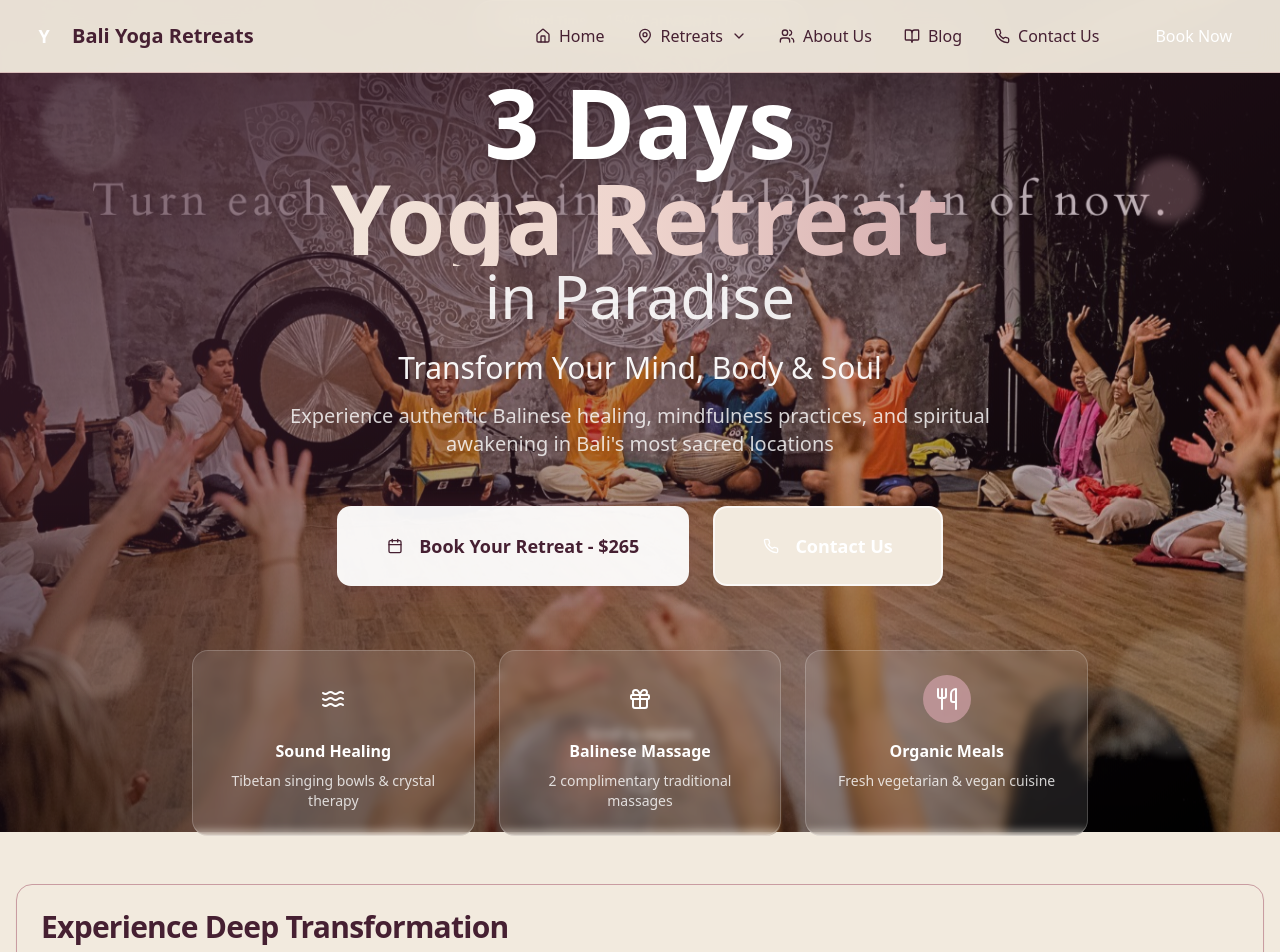
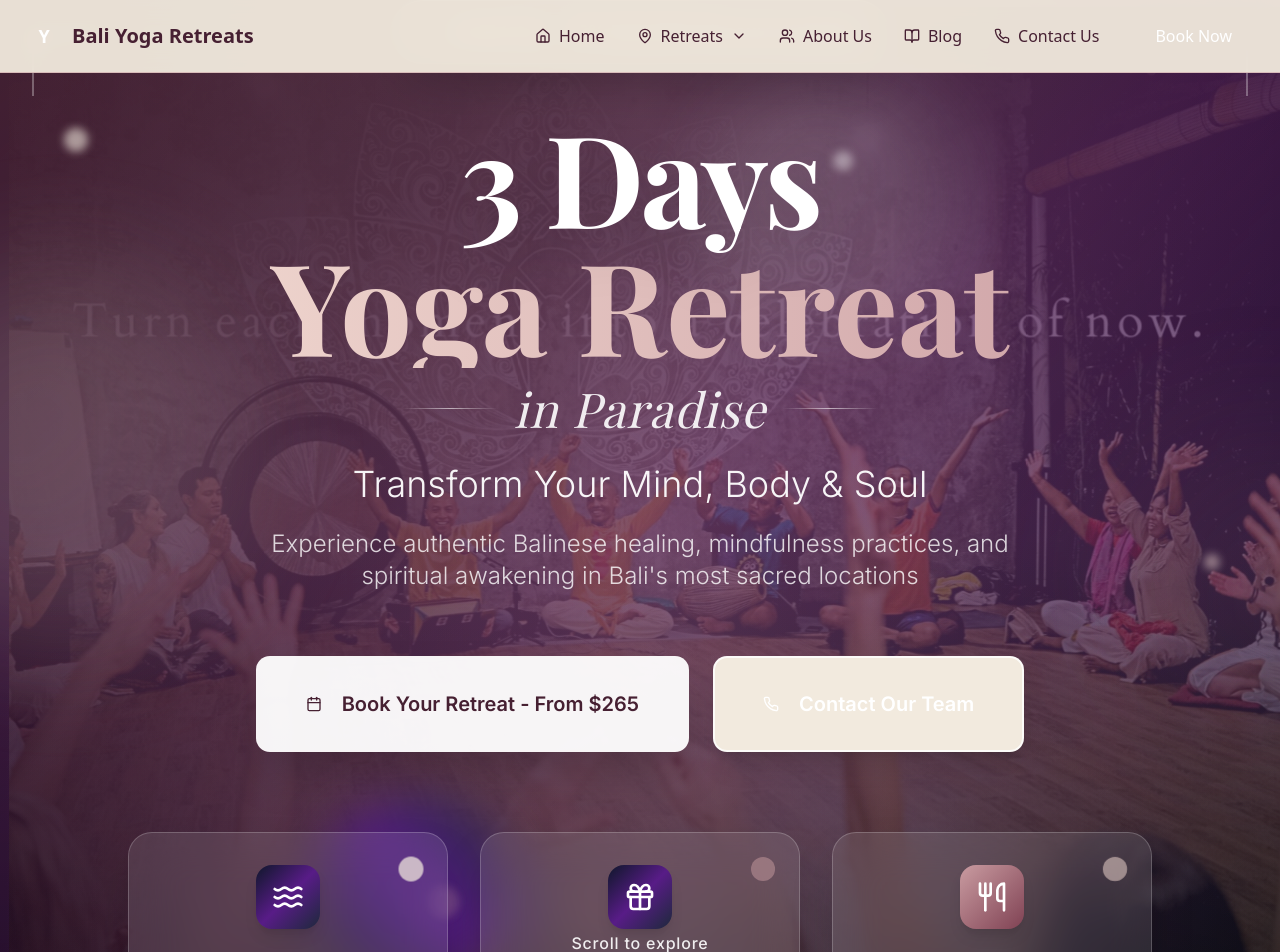
Before and after one commit to hyabyslogin-ux/radiant-asana-site, a React (Vite) app: page /3-days-retreat in a window 1280 px wide. Shown: the top 952 px of the page. Built offline with nearby package versions, Linux system fonts and the light colour scheme.

Commit message:
Redesign 3 Days Retreat page

```diff
--- a/index.html
+++ b/index.html
@@ -6,6 +6,11 @@
     <title>Bali Yoga Retreats - Authentic Yoga Experiences in Ubud, Uluwatu & Canggu</title>
     <meta name="description" content="Transform your life with authentic yoga retreats in Bali. Experience Ubud's spiritual energy, Uluwatu's clifftop serenity, and Canggu's vibrant wellness culture. 3-11 day programs available." />
     <meta name="author" content="Serenity Yoga Studio" />
+
+    <!-- Google Fonts -->
+    <link rel="preconnect" href="https://fonts.googleapis.com">
+    <link rel="preconnect" href="https://fonts.gstatic.com" crossorigin>
+    <link href="https://fonts.googleapis.com/css2?family=Playfair+Display:wght@400;500;600;700;800&family=Inter:wght@300;400;500;600;700&display=swap" rel="stylesheet">
 
     <meta property="og:title" content="Bali Yoga Retreats - Authentic Yoga Experiences in Ubud, Uluwatu & Canggu" />
     <meta property="og:description" content="Transform your life with authentic yoga retreats in Bali's most sacred locations. Experience spiritual awakening and healing." />
--- a/src/pages/ThreeDaysRetreat.tsx
+++ b/src/pages/ThreeDaysRetreat.tsx
@@ -44,110 +44,166 @@ const ThreeDaysRetreat = () => {
       <Header />
 
       {/* Hero Section */}
-      <section className="relative min-h-screen flex items-center justify-center overflow-hidden">
-        {/* Background Image */}
+      <section className="relative min-h-screen flex items-center justify-center overflow-hidden bg-gradient-to-br from-slate-900 via-purple-900 to-slate-800">
+
+        {/* Animated Background Layers */}
+        <div className="absolute inset-0">
+          {/* Primary Background Image */}
           <div
-          className="absolute inset-0 bg-cover bg-center bg-no-repeat scale-110 animate-float"
+            className="absolute inset-0 bg-cover bg-center bg-no-repeat opacity-40 scale-110 animate-drift"
             style={{ backgroundImage: `url(/lovable-uploads/5bc20f00-75c6-4f94-83f8-be72e5c72b78.png)` }}
-        >
-          <div className="absolute inset-0 bg-gradient-to-br from-yoga-plum/80 via-yoga-sage/60 to-yoga-earth/70"></div>
-          <div className="absolute inset-0 bg-gradient-to-t from-black/40 via-transparent to-transparent"></div>
+          />
+
+          {/* Gradient Overlays */}
+          <div className="absolute inset-0 bg-gradient-to-br from-yoga-plum/95 via-yoga-sage/80 to-yoga-earth/85"></div>
+          <div className="absolute inset-0 bg-gradient-to-t from-black/60 via-transparent to-transparent"></div>
+          <div className="absolute inset-0 bg-gradient-to-r from-transparent via-yoga-rose/20 to-transparent"></div>
         </div>
 
-        {/* Floating Decorative Elements */}
-        <div className="absolute top-20 left-10 w-24 h-24 bg-white/10 rounded-full animate-float blur-sm"></div>
-        <div className="absolute top-40 right-20 w-16 h-16 bg-yoga-rose/30 rounded-full animate-float blur-sm" style={{ animationDelay: '1s' }}></div>
-        <div className="absolute bottom-32 left-16 w-20 h-20 bg-yoga-peach/20 rounded-full animate-float blur-sm" style={{ animationDelay: '2s' }}></div>
-        <div className="absolute bottom-20 right-10 w-32 h-32 bg-yoga-cream/15 rounded-full animate-float blur-sm" style={{ animationDelay: '0.5s' }}></div>
+        {/* Organic Floating Shapes */}
+        <div className="absolute inset-0 pointer-events-none">
+          {/* Large organic shapes */}
+          <div className="absolute top-1/4 -left-32 w-96 h-96 bg-gradient-to-br from-yoga-cream/30 to-yoga-peach/20 rounded-full blur-3xl animate-float opacity-60"></div>
+          <div className="absolute bottom-1/3 -right-32 w-80 h-80 bg-gradient-to-tl from-yoga-rose/25 to-yoga-mauve/15 rounded-full blur-3xl animate-drift opacity-50"></div>
 
-        {/* Content */}
-        <div className="relative z-10 text-center max-w-6xl mx-auto px-4">
-          <div className="animate-fade-in">
-            {/* Badge */}
-            <div className="inline-flex items-center gap-2 bg-white/15 backdrop-blur-sm border border-white/30 rounded-full px-6 py-2 mb-8">
-              <Badge className="bg-yoga-sage text-white text-xs">Limited Time</Badge>
-              <span className="text-white/90 font-medium">15% Early Bird Discount</span>
+          {/* Medium flowing shapes */}
+          <div className="absolute top-20 right-1/4 w-64 h-64 bg-gradient-to-br from-white/20 to-yoga-cream/10 rounded-full blur-2xl animate-pulse-glow"></div>
+          <div className="absolute bottom-20 left-1/4 w-48 h-48 bg-gradient-to-tr from-yoga-sage/30 to-transparent rounded-full blur-xl animate-float" style={{ animationDelay: '2s' }}></div>
+
+          {/* Small particles */}
+          <div className="absolute top-32 left-16 w-6 h-6 bg-yoga-cream/60 rounded-full animate-float blur-sm" style={{ animationDelay: '0.5s' }}></div>
+          <div className="absolute top-1/2 right-20 w-4 h-4 bg-yoga-peach/50 rounded-full animate-drift blur-sm" style={{ animationDelay: '1.5s' }}></div>
+          <div className="absolute bottom-40 left-1/3 w-8 h-8 bg-yoga-rose/40 rounded-full animate-pulse-glow blur-sm" style={{ animationDelay: '3s' }}></div>
+          <div className="absolute top-40 right-1/3 w-5 h-5 bg-white/40 rounded-full animate-float blur-sm" style={{ animationDelay: '2.5s' }}></div>
         </div>
 
-            {/* Main Heading */}
-            <h1 className="text-6xl md:text-8xl font-bold mb-6 leading-tight">
-              <span className="block text-white drop-shadow-lg">3 Days</span>
-              <span className="block bg-gradient-to-r from-yoga-cream via-yoga-peach to-yoga-rose bg-clip-text text-transparent">
+        {/* Main Content */}
+        <div className="relative z-20 text-center max-w-7xl mx-auto px-4 sm:px-6 lg:px-8">
+          <div className="animate-fade-in">
+
+            {/* Premium Badge */}
+            <div className="inline-flex items-center gap-3 bg-white/10 backdrop-blur-lg border border-white/30 rounded-full px-8 py-4 mb-12 shadow-2xl">
+              <div className="flex items-center gap-2">
+                <div className="w-2 h-2 bg-yoga-sage rounded-full animate-pulse-glow"></div>
+                <Badge className="bg-yoga-sage/90 text-white text-sm font-semibold px-3 py-1">Limited Time</Badge>
+              </div>
+              <span className="text-white/95 font-inter font-medium text-lg">15% Early Bird Discount Available</span>
+            </div>
+
+            {/* Main Heading with Custom Typography */}
+            <div className="mb-8 space-y-4">
+              <h1 className="font-playfair text-7xl sm:text-8xl lg:text-9xl font-bold leading-none">
+                <span className="block text-white drop-shadow-2xl tracking-tight">3 Days</span>
+                <span className="block bg-gradient-to-r from-yoga-cream via-yoga-peach to-yoga-rose bg-clip-text text-transparent animate-text-shimmer bg-[length:200%_auto] font-playfair">
                   Yoga Retreat
                 </span>
-              <span className="block text-white/90 text-4xl md:text-6xl font-light">in Paradise</span>
               </h1>
+              <div className="flex items-center justify-center gap-4 mb-6">
+                <div className="h-px bg-gradient-to-r from-transparent via-white/60 to-transparent w-24"></div>
+                <p className="font-playfair text-3xl sm:text-4xl lg:text-5xl font-light text-white/90 italic tracking-wide">
+                  in Paradise
+                </p>
+                <div className="h-px bg-gradient-to-r from-transparent via-white/60 to-transparent w-24"></div>
+              </div>
+            </div>
 
             {/* Subtitle */}
-            <p className="text-xl md:text-3xl text-white/95 mb-4 leading-relaxed max-w-4xl mx-auto font-light">
+            <div className="mb-16 space-y-6">
+              <p className="font-inter text-2xl sm:text-3xl lg:text-4xl font-light text-white/95 leading-relaxed max-w-4xl mx-auto">
                 Transform Your Mind, Body & Soul
               </p>
-            <p className="text-lg md:text-xl text-white/80 mb-12 leading-relaxed max-w-3xl mx-auto">
+              <p className="font-inter text-lg sm:text-xl lg:text-2xl text-white/80 leading-relaxed max-w-3xl mx-auto font-light">
                 Experience authentic Balinese healing, mindfulness practices, and spiritual awakening in Bali's most sacred locations
               </p>
+            </div>
 
-            {/* Action Buttons */}
-            <div className="flex flex-col sm:flex-row gap-6 justify-center items-center mb-16">
+            {/* CTA Buttons */}
+            <div className="flex flex-col sm:flex-row gap-6 justify-center items-center mb-20">
               <Button
                 size="lg"
-                className="bg-white/95 text-yoga-earth hover:bg-white hover:scale-105 border-2 border-transparent hover:border-yoga-rose transition-all duration-300 shadow-glow text-lg px-12 py-6 h-auto font-semibold"
+                className="group relative overflow-hidden bg-white/95 text-yoga-earth hover:bg-white font-inter font-semibold text-xl px-12 py-8 h-auto border-2 border-transparent hover:border-yoga-rose/50 transition-all duration-500 shadow-2xl hover:shadow-yoga-rose/25 hover:scale-105 transform"
               >
-                <Calendar className="w-5 h-5 mr-2" />
-                Book Your Retreat - $265
+                <div className="absolute inset-0 bg-gradient-to-r from-yoga-cream/20 to-yoga-peach/20 opacity-0 group-hover:opacity-100 transition-opacity duration-500"></div>
+                <Calendar className="w-6 h-6 mr-3 relative z-10" />
+                <span className="relative z-10">Book Your Retreat - From $265</span>
               </Button>
+
               <Button
                 variant="outline"
                 size="lg"
-                className="border-2 border-white/70 text-white hover:bg-white/20 hover:border-white hover:scale-105 transition-all duration-300 backdrop-blur-sm text-lg px-12 py-6 h-auto font-semibold"
+                className="group relative overflow-hidden border-2 border-white/80 text-white hover:bg-white/15 font-inter font-semibold text-xl px-12 py-8 h-auto backdrop-blur-md transition-all duration-500 hover:border-white hover:scale-105 transform shadow-xl"
               >
-                <Phone className="w-5 h-5 mr-2" />
-                Contact Us
+                <div className="absolute inset-0 bg-gradient-to-r from-white/10 to-transparent opacity-0 group-hover:opacity-100 transition-opacity duration-500"></div>
+                <Phone className="w-6 h-6 mr-3 relative z-10" />
+                <span className="relative z-10">Contact Our Team</span>
               </Button>
             </div>
 
-            {/* Key Features */}
-            <div className="grid grid-cols-1 md:grid-cols-3 gap-6 max-w-4xl mx-auto">
-              <div className="bg-white/10 backdrop-blur-sm rounded-2xl p-6 border border-white/20 hover:bg-white/15 transition-all duration-300">
-                <div className="w-12 h-12 bg-yoga-sage/80 rounded-full flex items-center justify-center mb-4 mx-auto">
-                  <Waves className="w-6 h-6 text-white" />
+            {/* Enhanced Feature Cards */}
+            <div className="grid grid-cols-1 md:grid-cols-3 gap-8 max-w-5xl mx-auto">
+
+              <div className="group bg-white/10 backdrop-blur-xl rounded-3xl p-8 border border-white/20 hover:bg-white/15 transition-all duration-500 hover:scale-105 transform shadow-2xl hover:shadow-yoga-sage/25">
+                <div className="relative mb-6">
+                  <div className="w-16 h-16 bg-gradient-to-br from-yoga-sage to-yoga-earth rounded-2xl flex items-center justify-center mx-auto shadow-lg group-hover:shadow-yoga-sage/40 transition-shadow duration-500">
+                    <Waves className="w-8 h-8 text-white" />
                   </div>
-                <h3 className="font-semibold text-white mb-2">Sound Healing</h3>
-                <p className="text-white/80 text-sm">Tibetan singing bowls & crystal therapy</p>
+                  <div className="absolute -top-2 -right-2 w-6 h-6 bg-yoga-cream/80 rounded-full animate-pulse-glow"></div>
+                </div>
+                <h3 className="font-playfair font-semibold text-white text-xl mb-3">Sound Healing</h3>
+                <p className="text-white/80 text-base font-inter leading-relaxed">Tibetan singing bowls & crystal therapy sessions</p>
               </div>
 
-              <div className="bg-white/10 backdrop-blur-sm rounded-2xl p-6 border border-white/20 hover:bg-white/15 transition-all duration-300">
-                <div className="w-12 h-12 bg-yoga-earth/80 rounded-full flex items-center justify-center mb-4 mx-auto">
-                  <Gift className="w-6 h-6 text-white" />
+              <div className="group bg-white/10 backdrop-blur-xl rounded-3xl p-8 border border-white/20 hover:bg-white/15 transition-all duration-500 hover:scale-105 transform shadow-2xl hover:shadow-yoga-earth/25">
+                <div className="relative mb-6">
+                  <div className="w-16 h-16 bg-gradient-to-br from-yoga-earth to-yoga-plum rounded-2xl flex items-center justify-center mx-auto shadow-lg group-hover:shadow-yoga-earth/40 transition-shadow duration-500">
+                    <Gift className="w-8 h-8 text-white" />
                   </div>
-                <h3 className="font-semibold text-white mb-2">Balinese Massage</h3>
-                <p className="text-white/80 text-sm">2 complimentary traditional massages</p>
+                  <div className="absolute -top-2 -right-2 w-6 h-6 bg-yoga-rose/80 rounded-full animate-pulse-glow" style={{ animationDelay: '0.5s' }}></div>
+                </div>
+                <h3 className="font-playfair font-semibold text-white text-xl mb-3">Balinese Massage</h3>
+                <p className="text-white/80 text-base font-inter leading-relaxed">2 complimentary traditional healing massages</p>
               </div>
 
-              <div className="bg-white/10 backdrop-blur-sm rounded-2xl p-6 border border-white/20 hover:bg-white/15 transition-all duration-300">
-                <div className="w-12 h-12 bg-yoga-rose/80 rounded-full flex items-center justify-center mb-4 mx-auto">
-                  <Utensils className="w-6 h-6 text-white" />
+              <div className="group bg-white/10 backdrop-blur-xl rounded-3xl p-8 border border-white/20 hover:bg-white/15 transition-all duration-500 hover:scale-105 transform shadow-2xl hover:shadow-yoga-rose/25">
+                <div className="relative mb-6">
+                  <div className="w-16 h-16 bg-gradient-to-br from-yoga-rose to-yoga-mauve rounded-2xl flex items-center justify-center mx-auto shadow-lg group-hover:shadow-yoga-rose/40 transition-shadow duration-500">
+                    <Utensils className="w-8 h-8 text-white" />
                   </div>
-                <h3 className="font-semibold text-white mb-2">Organic Meals</h3>
-                <p className="text-white/80 text-sm">Fresh vegetarian & vegan cuisine</p>
+                  <div className="absolute -top-2 -right-2 w-6 h-6 bg-yoga-peach/80 rounded-full animate-pulse-glow" style={{ animationDelay: '1s' }}></div>
+                </div>
+                <h3 className="font-playfair font-semibold text-white text-xl mb-3">Organic Meals</h3>
+                <p className="text-white/80 text-base font-inter leading-relaxed">Fresh vegetarian & vegan Balinese cuisine</p>
               </div>
             </div>
           </div>
         </div>
 
-        {/* Scroll Indicator */}
-        <div className="absolute bottom-8 left-1/2 transform -translate-x-1/2 text-white/80">
+        {/* Enhanced Scroll Indicator */}
+        <div className="absolute bottom-12 left-1/2 transform -translate-x-1/2 text-white/90 z-30">
           <div className="animate-bounce">
-            <div className="flex flex-col items-center gap-2">
-              <span className="text-sm font-medium">Scroll to explore</span>
-              <div className="w-6 h-10 border-2 border-white/60 rounded-full flex justify-center">
-                <div className="w-1 h-3 bg-white/60 rounded-full mt-2 animate-pulse"></div>
+            <div className="flex flex-col items-center gap-3">
+              <span className="text-base font-inter font-medium tracking-wider">Scroll to explore</span>
+              <div className="relative">
+                <div className="w-8 h-12 border-2 border-white/70 rounded-full flex justify-center shadow-lg">
+                  <div className="w-2 h-4 bg-white/70 rounded-full mt-2 animate-pulse"></div>
+                </div>
+                <div className="absolute -inset-2 border border-white/30 rounded-full animate-ping"></div>
               </div>
             </div>
           </div>
         </div>
 
-        {/* Decorative Border */}
-        <div className="absolute bottom-0 left-0 right-0 h-1 bg-gradient-to-r from-yoga-sage via-yoga-earth to-yoga-rose"></div>
+        {/* Decorative Bottom Border */}
+        <div className="absolute bottom-0 left-0 right-0">
+          <div className="h-2 bg-gradient-to-r from-yoga-sage via-yoga-earth to-yoga-rose"></div>
+          <div className="h-px bg-gradient-to-r from-transparent via-white/50 to-transparent"></div>
+        </div>
+
+        {/* Corner Decorative Elements */}
+        <div className="absolute top-8 left-8 w-16 h-16 border-l-2 border-t-2 border-white/30 rounded-tl-xl"></div>
+        <div className="absolute top-8 right-8 w-16 h-16 border-r-2 border-t-2 border-white/30 rounded-tr-xl"></div>
+        <div className="absolute bottom-8 left-8 w-16 h-16 border-l-2 border-b-2 border-white/30 rounded-bl-xl"></div>
+        <div className="absolute bottom-8 right-8 w-16 h-16 border-r-2 border-b-2 border-white/30 rounded-br-xl"></div>
       </section>
 
       <div className="container mx-auto px-4 py-12 space-y-16">
--- a/tailwind.config.ts
+++ b/tailwind.config.ts
@@ -18,6 +18,10 @@ export default {
 			}
 		},
 		extend: {
+			fontFamily: {
+				'playfair': ['Playfair Display', 'serif'],
+				'inter': ['Inter', 'sans-serif'],
+			},
 			colors: {
 				border: 'hsl(var(--border))',
 				input: 'hsl(var(--input))',
@@ -124,13 +128,45 @@ export default {
 					'50%': {
 						transform: 'translateY(-10px)'
 					}
+				},
+				'drift': {
+					'0%, 100%': {
+						transform: 'translateX(0px) translateY(0px)'
+					},
+					'33%': {
+						transform: 'translateX(-20px) translateY(-15px)'
+					},
+					'66%': {
+						transform: 'translateX(20px) translateY(15px)'
+					}
+				},
+				'pulse-glow': {
+					'0%, 100%': {
+						opacity: '0.6',
+						transform: 'scale(1)'
+					},
+					'50%': {
+						opacity: '1',
+						transform: 'scale(1.05)'
+					}
+				},
+				'text-shimmer': {
+					'0%': {
+						backgroundPosition: '-200% 0'
+					},
+					'100%': {
+						backgroundPosition: '200% 0'
+					}
 				}
 			},
 			animation: {
 				'accordion-down': 'accordion-down 0.2s ease-out',
 				'accordion-up': 'accordion-up 0.2s ease-out',
 				'fade-in': 'fade-in 0.6s ease-out',
-				'float': 'float 3s ease-in-out infinite'
+				'float': 'float 3s ease-in-out infinite',
+				'drift': 'drift 8s ease-in-out infinite',
+				'pulse-glow': 'pulse-glow 2s ease-in-out infinite',
+				'text-shimmer': 'text-shimmer 3s linear infinite'
 			}
 		}
 	},
```
Lines whose indentation alone changed are shown as unchanged.
